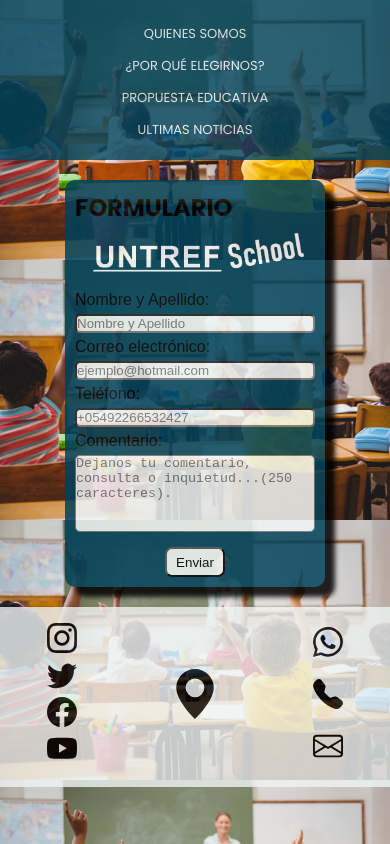
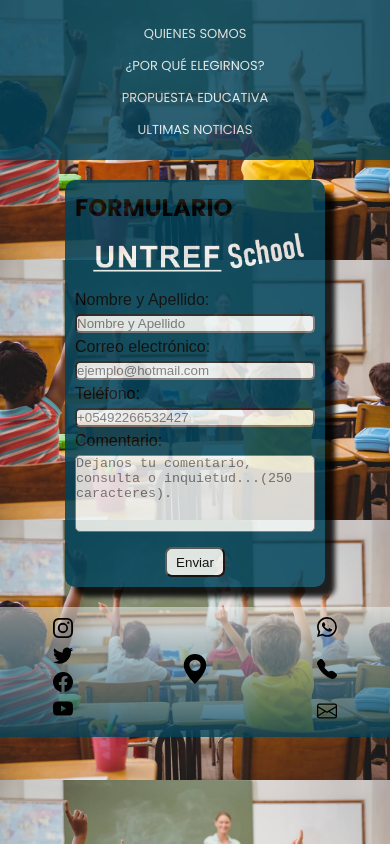
Before and after one commit to cfalcone1977/PROYECTO-INTEGRADOR-WEB-UNTREFSCHOOL, a plain HTML site: page formulario.html in a window 390 px wide. Drawn offline with Linux system fonts and the light colour scheme; a web font is replaced by a local one.

Commit message:
TP UntrefSchool V1.0

```diff
--- a/Estilos/formulario.css
+++ b/Estilos/formulario.css
@@ -61,7 +61,8 @@ font-family:"Belanosima", sans-serif;
 
 #piePagina{
     width: 100%;
-    height: 250px;
+    background-color: rgba(239, 245, 245, 0.5);/*rgba(0, 66, 90, 0.4);*/
+
 }
 .contactos{
     display:none;
--- a/Estilos/style.css
+++ b/Estilos/style.css
@@ -13,6 +13,7 @@ html {
   }
 body{
     font-family:"Poppins", sans-serif;
+    background-color: #EFF5F5;
 }
 header{
     position: sticky;
@@ -88,6 +89,7 @@ h1{
     box-shadow: 10px 10px 10px ;
 }
 h3{
+    margin-top: 10px;
     font-size: 25px;
     text-align: center;
 }
@@ -132,16 +134,19 @@ h4{
     width: 100%;
 }
 #piePagina{
-    height: 230px;
+    height: 150px;
     /*background-color: #00425A;
     background-color: #FC7300; Pruebas Colores
     background-color: #1F8A70;
     background-color: #181823;*/
-    background-color: #EFF5F5;
-    opacity: 0.8;
+    background-color: rgba(239, 245, 245, 0.5);
     display: flex;
     justify-content: space-around;
-
+    background: linear-gradient(
+        to bottom,
+        rgba(239, 245, 245, 0.5),
+        rgba(0, 66, 90, 0.8)
+      );
 }
 h5{
     font-size: 18px;
@@ -153,19 +158,20 @@ h5{
 
 }
 #instagram, #twitter, #facebook, #youtube, #whatsapp, #telefono, #mail{
-  width:30px;
+  width:25px;
 }
 #ubicacion{
-    width: 50px;
+    width: 40px;
 }
-
 #instagram:hover, #twitter:hover, #facebook:hover, #youtube:hover, #whatsapp:hover, #telefono:hover, #mail:hover{
-   width: 50px;
-   transition: .5s;
+   /*width: 50px;*/
+   transform: scale(1.3);
+   transition: .3s;
 }
 #ubicacion:hover{
-    width: 70px;
-   transition: .5s;
+   /*width: 70px;*/
+   transform: scale(1.3);
+   transition: .3s;
 }
 .contenedorWhattsapp, .contenedorTelefono, .contenedorMail{
     display: flex;
@@ -196,9 +202,7 @@ h1{
 }
 
 @media (max-width: 768px){
-/*body{
-    background-size: 200%;
-} */
+
 .opcionMenu{
     font-size: 13px;
 }
@@ -244,6 +248,9 @@ h3{
 h1{
     font-size: 26px;
 }
+#piePagina{
+    height: 200px;
+}
 }
 
 @media (max-width: 692px){
@@ -259,7 +266,12 @@ h1{
 h1{
     font-size: 27px;
 }
-
+#instagram, #twitter, #facebook, #youtube, #whatsapp, #telefono, #mail{
+  width:22px;
+}
+#ubicacion{
+    width: 33px;
+}
 }
 
 @media (max-width: 645px){
@@ -315,10 +327,23 @@ h4{
     font-size: 10px;
 }
 #piePagina{
-    height: 180px;
+    height: 130px;
     flex-wrap: wrap;
     align-items: center;
 }
+#instagram, #twitter, #facebook, #youtube, #whatsapp, #telefono, #mail{
+  width:20px;
+}
+#ubicacion{
+    width: 30px;
+}
+#instagram:hover, #twitter:hover, #facebook:hover, #youtube:hover, #whatsapp:hover, #telefono:hover, #mail:hover{
+   transform: scale(1.4);
+   /*width: 40px;*/
+   transition: .3s;
+}
+
+
 .contactos{
     display:none;
 }
```
Also changed, not shown: formulario.html (+1 -1 lines).
